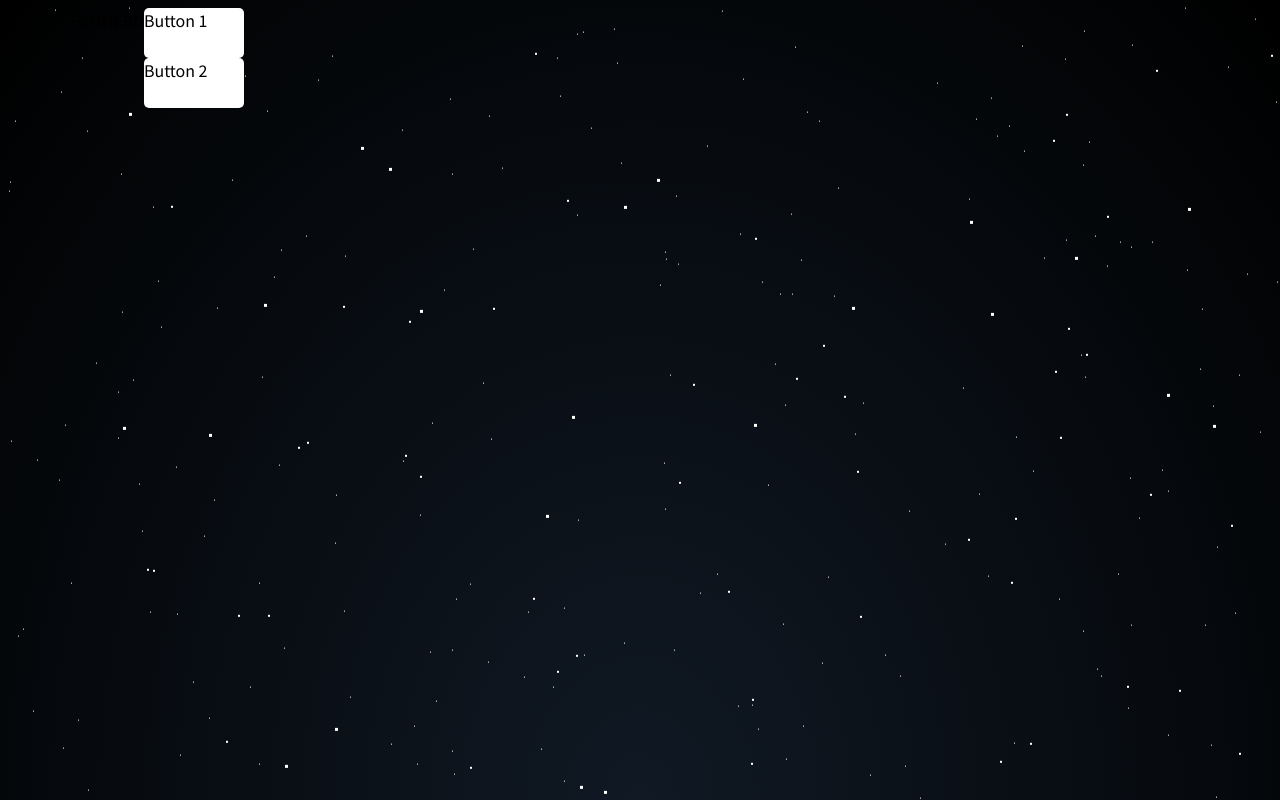
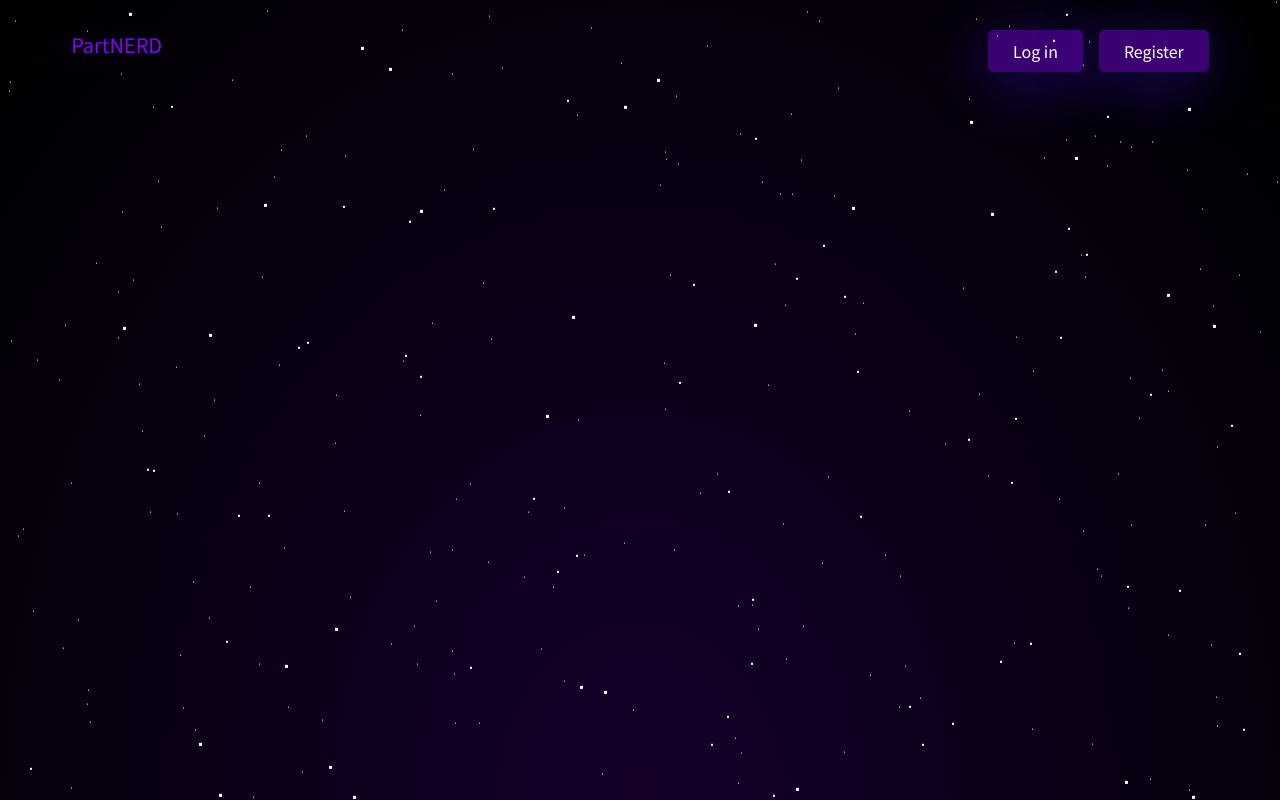
Before and after one commit to Patrykshub/PartNERD, a React (Create React App) app: page / in a window 1280 px wide. Both pictures are taken after a click on the element "PartNERD". Shown: the top 800 px of the page. Built offline with nearby package versions, Linux system fonts and the light colour scheme.

Commit message:
feat: extra work on styling + User

```diff
--- a/src/App.js
+++ b/src/App.js
@@ -1,13 +1,25 @@
-import React from "react";
+import React, { useState } from "react";
 
 import StarsBackground from "./stars-background";
 import Header from "./components/header/Header";
+import Modal from "./components/Modal.js/Modal";
 
 function App() {
+  const [modalIsShown, setModalIsShown] = useState(false);
+
+  const showModalHandler = () => {
+    setModalIsShown(true);
+  }
+
+  const hideModalHandler = () => {
+    setModalIsShown(false);
+  }
+
   return (
     <React.Fragment>
-      <Header />
       <StarsBackground />
+      {modalIsShown && <Modal onHideModal={hideModalHandler} />}
+      <Header onShowModal={showModalHandler} />
     </React.Fragment>
   );
 }
--- /dev/null
+++ b/src/components/Modal.js/Modal.js
@@ -0,0 +1,39 @@
+import React, { Fragment, } from "react";
+import Button from "../header/Button";
+
+import classes from "./Modal.module.css";
+
+const Backdrop = (props) => {
+  return <div className={classes.backdrop} onClick={props.onHideModal} />;
+};
+
+const ModalOverlay = (props) => {
+  return (
+    <div className={classes.modal}>
+      <div className={classes.content}>{props.children}</div>
+    </div>
+  );
+};
+
+const Modal = (props) => {
+  return (
+    <Fragment>
+      {<Backdrop onHideModal={props.onHideModal} />}
+      <ModalOverlay>
+        <form>
+          <div>
+            <label htmlFor="username">Username</label>
+            <input id="username" type="text"></input>
+          </div>
+          <div>
+            <label htmlFor="password">Password</label>
+            <input id="password" type="text"></input>
+          </div>
+          <Button>Close</Button>
+        </form>
+      </ModalOverlay>
+    </Fragment>
+  );
+};
+
+export default Modal;
--- /dev/null
+++ b/src/components/Modal.js/Modal.module.css
@@ -0,0 +1,40 @@
+.backdrop {
+    position: fixed;
+    top: 0;
+    left: 0;
+    width: 100%;
+    height: 100vh;
+    z-index: 20;
+    background-color: rgba(0, 0, 0, 0.75);
+  }
+
+  .modal {
+    position: fixed;
+    top: 20vh;
+    left: 5%;
+    width: 90%;
+    background-color: white;
+    padding: 1rem;
+    border-radius: 14px;
+    box-shadow: 0 2px 8px rgba(0, 0, 0, 0.25);
+    z-index: 30;
+    animation: slide-down 300ms ease-out forwards;
+  }
+
+  @media (min-width: 768px) {
+    .modal {
+      width: 40rem;
+      left: calc(50% - 20rem);
+    }
+  }
+
+  @keyframes slide-down {
+    from {
+      opacity: 0;
+      transform: translateY(-3rem);
+    }
+    to {
+      opacity: 1;
+      transform: translateY(0);
+    }
+  }
--- a/src/components/header/Button.js
+++ b/src/components/header/Button.js
@@ -5,7 +5,7 @@ import "./button.css";
 const Button = (props) => {
   return (
     <Fragment>
-      <div className="button">{props.children}</div>
+      <button className="button" onClick={props.onClick}>{props.children}</button>
     </Fragment>
   );
 };
--- a/src/components/header/Header.js
+++ b/src/components/header/Header.js
@@ -1,41 +1,50 @@
-import React, { useState } from "react";
+import React, { useState, useEffect } from "react";
 
 import Spinner from "../spinner/Spinner";
 import "./header.css";
 import "../spinner/spinner.css";
 import Button from "./Button";
 
-const Header = () => {
+const Header = (props) => {
   const [isActive, setIsActive] = useState(true);
+  const [deactivated, setDecativated] = useState(false);
 
   const spinnerHandler = () => {
     setIsActive(false);
-    console.log("spinner deactivated");
   };
+
+  useEffect(() => {
+    if (!isActive) {
+      setTimeout(() => setDecativated(true), 1500);
+    }
+  });
 
   return (
     <React.Fragment>
       <header style={{ opacity: !isActive ? 1 : 0, transition: "1.5s" }}>
         {!isActive && (
           <div className="container">
-            <div>PartNERD</div>
+            <div className="partNERD">PartNERD</div>
             <div className="buttons_right">
-              <Button>Button 1</Button>
-              <Button>Button 2</Button>
+              <Button onClick={props.onShowModal}>Log in</Button>
+              <Button onClick={props.onShowRegister}>Register</Button>
             </div>
           </div>
         )}
       </header>
-
+      {!deactivated && (
+        <div>
           <div
-        style={{ opacity: !isActive ? 0 : 1, transition: "1.5s", display: isActive ? 'show' : 'none' }}
+            style={{ opacity: !isActive ? 0 : 1, transition: "1.5s" }}
             className="title"
           >
             <span onClick={spinnerHandler}>PartNERD</span>
           </div>
-      <div style={{ opacity: !isActive ? 0 : 1, transition: "1.5s", display: isActive ? 'show' : 'none' }}>
+          <div style={{ opacity: !isActive ? 0 : 1, transition: "1.5s" }}>
             <Spinner />
           </div>
+        </div>
+      )}
     </React.Fragment>
   );
 };
--- a/src/components/header/button.css
+++ b/src/components/header/button.css
@@ -1,7 +1,23 @@
+
 .button {
-    height: 50px;
-    width: 100px;
+    font: inherit;
+    padding: 0.5rem 1.5rem;
+    border: 1px solid #3b0072;
+    color: white;
+    background: #3b0072;
+    cursor: pointer;
     border-radius: 5px;
-    background-color: white;
+    margin-left: 1rem;
+    box-shadow: 0px 9px 63px rgb(74 18 255 / 40%);
+  }
 
-}
+  .button:focus {
+    outline: none;
+  }
+
+  .button:hover,
+  .button:active {
+    background: #8400ff;
+    border-color: #48008b;
+    box-shadow: 0px 9px 63px rgb(110 65 255 / 60%);
+  }
--- a/src/components/header/header.css
+++ b/src/components/header/header.css
@@ -2,7 +2,16 @@
   margin-left: 5%;
   margin-right: 5%;
   display: flex;
+  color: white;
+  justify-content: space-between;
+  margin-top: 1rem;
 }
-.buttons_right {
-  align-items: flex-end;
+
+.partNERD {
+  font-size: 20px;
+  background: -webkit-linear-gradient(#8400ff, #8400ff);
+  background-clip: text;
+  -webkit-background-clip: text;
+  -webkit-text-fill-color: transparent;
+  text-shadow: white;
 }
--- a/src/components/spinner/spinner.css
+++ b/src/components/spinner/spinner.css
@@ -10,16 +10,20 @@
   font-weight: 300;
   font-size: 30px;
   margin-left: 10px;
-  transition: 1s;
 }
+
 .title span {
   background: -webkit-linear-gradient(white, #38495a);
   background-clip: text;
   -webkit-background-clip: text;
   -webkit-text-fill-color: transparent;
   cursor: pointer;
-  transition: 0.3s;
 }
+@keyframes span {
+  from {opacity: 0;}
+  to {display: none;}
+}
+
 .title span:hover {
   text-shadow: 0px 0px 5px white;
 }
--- a/src/stars-background.css
+++ b/src/stars-background.css
@@ -1,5 +1,5 @@
 html {
-  background: radial-gradient(ellipse at bottom, #101924 0%, #000000 100%);
+  background: radial-gradient(ellipse at bottom, #16002b 0%, #000000 100%);
   overflow: hidden;
 }
 
```
Also changed, not shown: 1 other file (tests, documents, lock files or other folders). Lines whose indentation alone changed are shown as unchanged.
